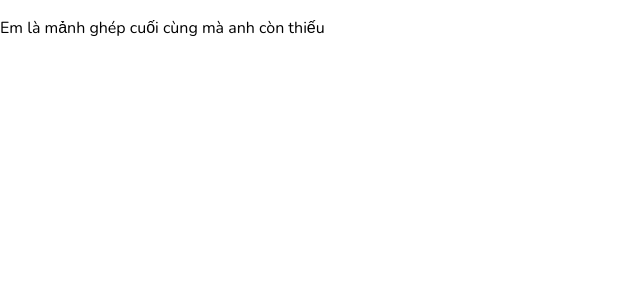
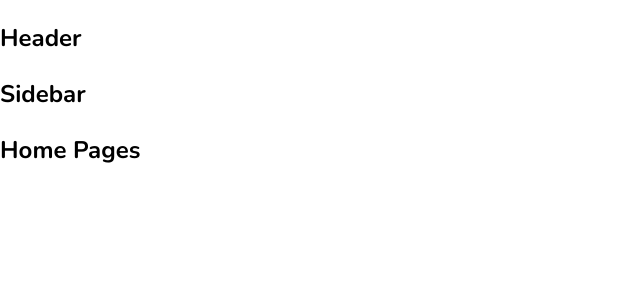
Before and after one commit to BaoTruong101197/tiktok, a React (Create React App) app: page / in a window 1280 px wide. Shown: the top 300 px of the page, without its empty margins (0-640 px from the left). Built offline with nearby package versions, Linux system fonts and the light colour scheme.

Commit message:
config Router/Layout for project

```diff
--- a/package.json
+++ b/package.json
@@ -9,6 +9,7 @@
     "normalize.css": "^8.0.1",
     "react": "^18.1.0",
     "react-dom": "^18.1.0",
+    "react-router-dom": "^6.3.0",
     "react-scripts": "5.0.1",
     "web-vitals": "^2.1.4"
   },
--- a/src/App.js
+++ b/src/App.js
@@ -1,9 +1,38 @@
+import { Fragment } from 'react';
+import { BrowserRouter, Routes, Route } from 'react-router-dom'
+import { DefaultLayout } from './Layout';
+import { publicRoutes } from './routes';
 
 function App() {
   return (
-    <div className="App">
-      <p>Em là mảnh ghép cuối cùng mà anh còn thiếu</p>
-    </div>
+    <BrowserRouter>
+      <div className="App">
+        <Routes>
+          {publicRoutes.map((route, index) => {
+            let Layout = DefaultLayout
+
+            if (route.layout) {
+              Layout = route.layout
+            } else if (route.layout === null) {
+              Layout = Fragment
+            }
+
+            const Page = route.component
+            return (
+                <Route
+                  key={index}
+                  path={route.path}
+                  element={
+                    <Layout>
+                      <Page />
+                    </Layout>
+                  }
+                />
+            )
+          })}
+        </Routes>
+      </div>
+    </BrowserRouter>
   );
 }
 
--- /dev/null
+++ b/src/Layout/DefaultLayout/Sidebar/index.js
@@ -0,0 +1,6 @@
+
+function Sidebar() {
+    return <h2>Sidebar</h2>
+}
+
+export default Sidebar
--- /dev/null
+++ b/src/Layout/DefaultLayout/index.js
@@ -0,0 +1,18 @@
+import Sidebar from './Sidebar'
+import Header from '~/Layout/components/Header'
+
+function DefaultLayout({ children }) {
+    return (
+        <>
+            <Header />
+            <div className="container">
+                <Sidebar />
+                <div className="content">
+                    { children }
+                </div>
+            </div>
+        </>
+    )
+}
+
+export default DefaultLayout
--- /dev/null
+++ b/src/Layout/HeaderOnly/index.js
@@ -0,0 +1,12 @@
+import Header from "~/Layout/components/Header"
+
+function HeaderOnly({ children }) {
+    return (
+        <>
+            <Header />
+            {children}
+        </>
+    )
+}
+
+export default HeaderOnly
--- /dev/null
+++ b/src/Layout/components/Header/index.js
@@ -0,0 +1,6 @@
+
+function Header() {
+    return <h2>Header</h2>
+}
+
+export default Header
--- /dev/null
+++ b/src/Layout/index.js
@@ -0,0 +1,2 @@
+export { default as DefaultLayout } from './DefaultLayout'
+export { default as HeaderOnly } from './HeaderOnly'
--- /dev/null
+++ b/src/pages/Following/index.js
@@ -0,0 +1,6 @@
+
+function Following() {
+    return <h2>Following Pages</h2>
+}
+
+export default Following
--- /dev/null
+++ b/src/pages/Home/index.js
@@ -0,0 +1,6 @@
+
+function Home() {
+    return <h2>Home Pages</h2>
+}
+
+export default Home
--- /dev/null
+++ b/src/pages/Profile/index.js
@@ -0,0 +1,6 @@
+
+function Profile() {
+    return <h2>Profile Pages</h2>
+}
+
+export default Profile
--- /dev/null
+++ b/src/pages/Upload/index.js
@@ -0,0 +1,6 @@
+
+function Upload() {
+    return <h2>Upload</h2>
+}
+
+export default Upload
--- /dev/null
+++ b/src/routes/index.js
@@ -0,0 +1,18 @@
+import { HeaderOnly } from "~/Layout"
+import Following from "~/pages/Following"
+import Home from "~/pages/Home"
+import Profile from "~/pages/Profile"
+import Upload from "~/pages/Upload"
+
+const publicRoutes = [
+    { path: '/', component: Home },
+    { path: '/following', component: Following },
+    { path: '/profile', component: Profile, layout: null },
+    { path: '/upload', component: Upload, layout: HeaderOnly }
+]
+
+const privateRoutes = [
+
+]
+
+export { publicRoutes, privateRoutes }
```
Also changed, not shown: 1 other file (tests, documents, lock files or other folders).
